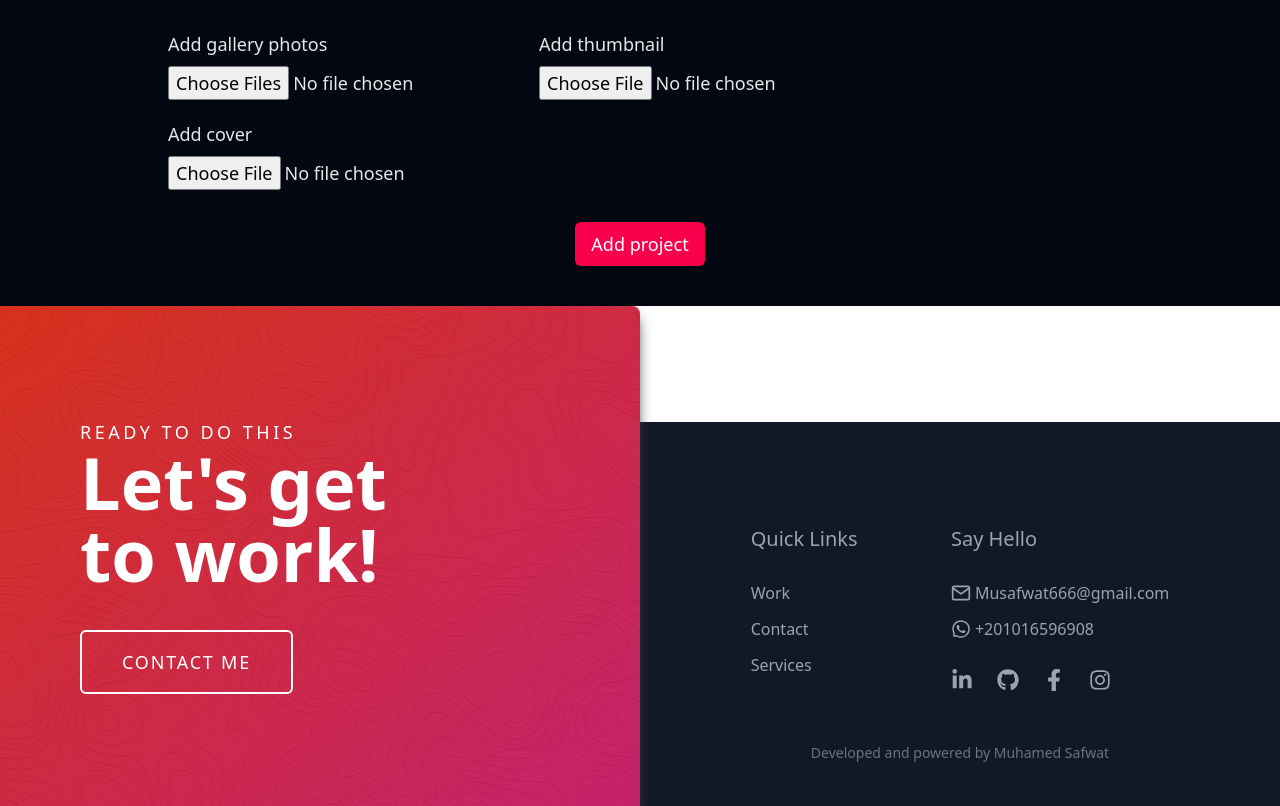
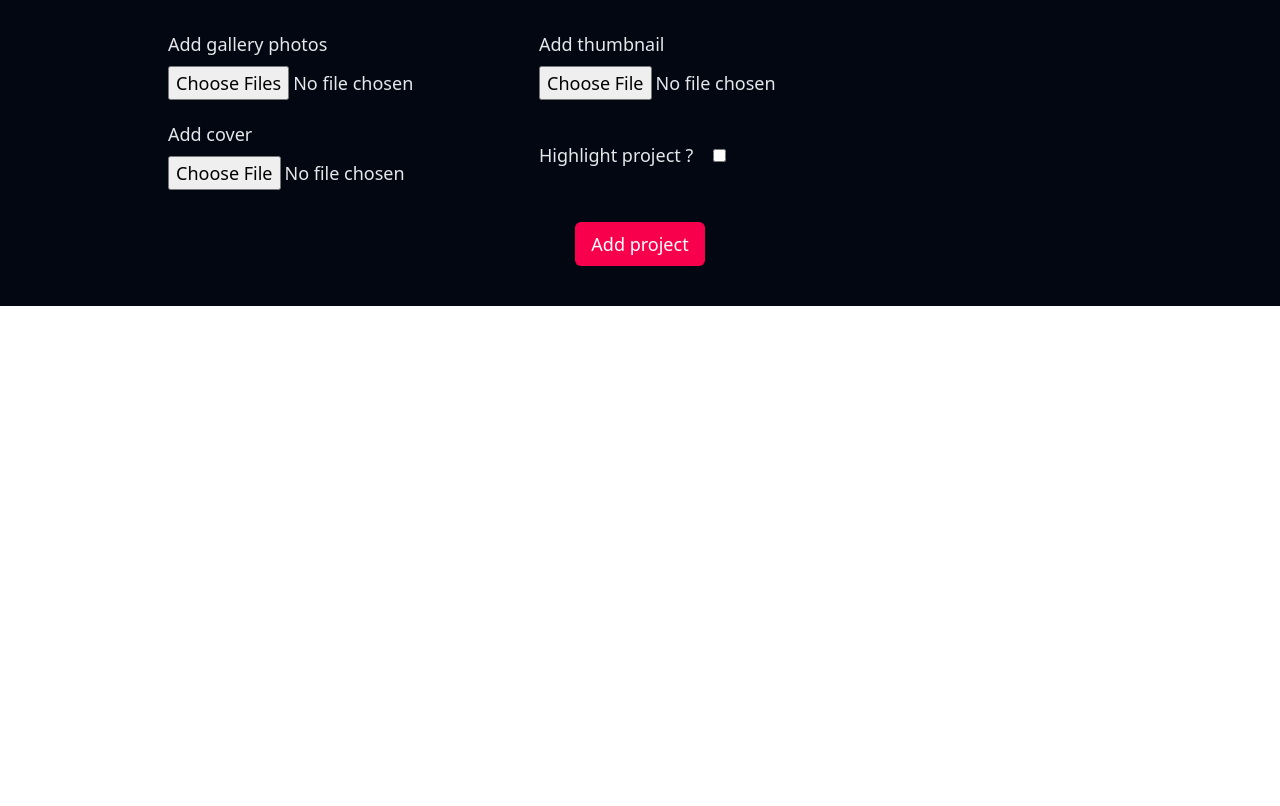
Before and after one commit to Muhamedsafwat/my-portfolio, a Next.js app: page /dashboard/add-project in a window 1280 px wide. Shown: the part 910-1716 px from the top of the page. After the commit the page ends 1216 px from the top, so only its background shows below. Built offline with nearby package versions, Linux system fonts and the light colour scheme.

Commit message:
fix spacing in portfolio slider

```diff
--- a/src/app/contact/page.jsx
+++ b/src/app/contact/page.jsx
@@ -52,7 +52,7 @@ const Contact = () => {
         </div>
       </section>
       <section className="bg-white">
-        <div className="flex max-w-7xl items-center px-5 py-12 gap-16 mx-auto flex-col lg:flex-row lg:py-28">
+        <div className="flex max-w-7xl items-center px-7 py-12 gap-16 mx-auto flex-col lg:flex-row lg:py-28">
           <div className="basis-3/5">
             <h2 className="text-5xl font-bold">Leave a message</h2>
             <p className="text-2xl mt-5">
--- a/src/app/dashboard/add-project/page.jsx
+++ b/src/app/dashboard/add-project/page.jsx
@@ -24,6 +24,7 @@ const AddPost = () => {
   const [sourceCodeLink, setSourceCodeLink] = useState("");
   const [thumbnail, setThumbnail] = useState(null);
   const [cover, setCover] = useState(null);
+  const [highlight, setHighlight] = useState(false);
   //Add feature to features array
   const addFeature = () => {
     setFeatures([...features, featuresRef.current.value]);
@@ -74,6 +75,7 @@ const AddPost = () => {
       category,
       previewLink,
       sourceCodeLink,
+      highlight,
     };
     axios
       .post(`${process.env.NEXT_PUBLIC_API_URL}/api/projects`, reqBody, {
@@ -239,6 +241,14 @@ const AddPost = () => {
               type="file"
             />
           </div>
+          <div className="flex items-center gap-5 ">
+            <label htmlFor="highlight">Highlight project ?</label>
+            <input
+              onChange={() => setHighlight(!highlight)}
+              id="highlight"
+              type="checkbox"
+            />
+          </div>
         </div>
         <button
           disabled={isLoading}
--- a/src/components/Footer.jsx
+++ b/src/components/Footer.jsx
@@ -1,6 +1,7 @@
+"use client";
 import React from "react";
 import Link from "next/link";
-
+import { usePathname } from "next/navigation";
 import { AiOutlineWhatsApp } from "react-icons/ai";
 import { FiMail } from "react-icons/fi";
 import {
@@ -11,8 +12,14 @@ import {
 } from "react-icons/fa";
 
 const Footer = () => {
+  const path = usePathname();
   return (
-    <section id="contact" className="flex items-end text-white">
+    <footer
+      id="contact"
+      className={`items-end text-white ${
+        path.includes("dashboard") ? "hidden" : "flex"
+      } `}
+    >
       <div className="basis-1/2 relative h-[500px] rounded-tr-lg shadow-lg shadow-gray-700 overflow-hidden bg-[url(/pattern-1.png)] hidden lg:block">
         <div className="bg-gradient-to-br from-[#da1900] to-[#c5075d] absolute w-full h-full opacity-[0.85] z-0" />
         <div className="z-10 relative h-full w-full flex justify-center flex-col px-20 2xl:px-40 ">
@@ -71,7 +78,7 @@ const Footer = () => {
           <Link href="/dashboard/login">Muhamed Safwat</Link>
         </p>
       </div>
-    </section>
+    </footer>
   );
 };
 
--- a/src/models/Project.js
+++ b/src/models/Project.js
@@ -19,6 +19,7 @@ const projectSchema = new Schema({
     type: String,
     required: true,
   },
+  highlight: Boolean,
   gallery: [String],
   description: String,
   features: [String],
--- a/src/sections/Portfolio.jsx
+++ b/src/sections/Portfolio.jsx
@@ -81,7 +81,7 @@ const Portfolio = () => {
           <Slider {...sliderSettings}>
             {projects.map((item, index) => (
               <div
-                className="aspect-[8/11] max-h-[80vh] p-2 pb-8 group duration-300 md:p-4"
+                className="aspect-[8/11] max-h-[80vh] p-2  group duration-300 md:p-4 mb-5"
                 key={index}
               >
                 <div className="relative h-full w-full rounded-lg overflow-hidden group-hover:scale-105 duration-300 shadow-lg shadow-gray-500">
```
